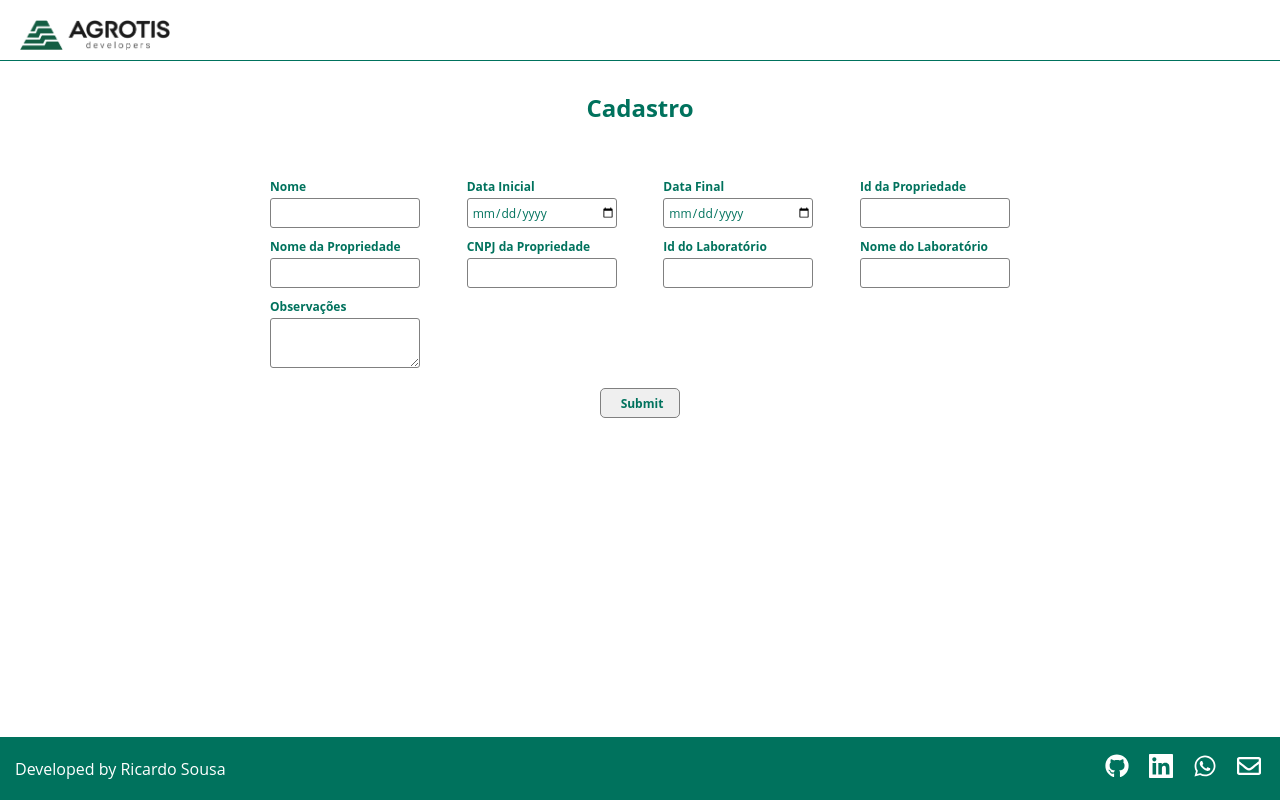
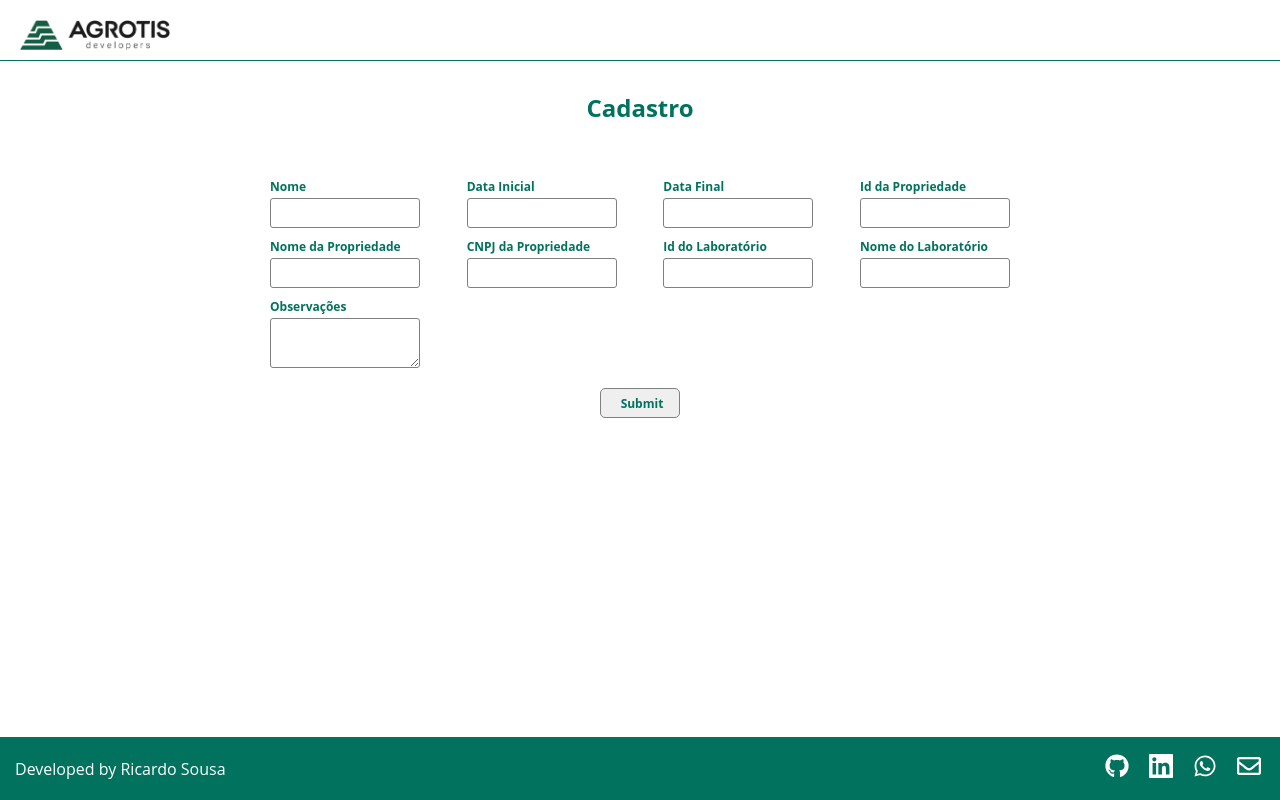
Before and after one commit to ricardo-sousa-dev/agrotis-frontend, a React (Create React App) app: page / in a window 1280 px wide. Built offline with nearby package versions, Linux system fonts and the light colour scheme.

Commit message:
feat: insert mask date in field

```diff
--- a/src/components/Form.jsx
+++ b/src/components/Form.jsx
@@ -1,6 +1,7 @@
 import React, { useState } from 'react';
 import { useForm } from 'react-hook-form';
-import { cnpjMask } from '../utils/inputMask';
+import cnpjMask from '../utils/cnpjMask';
+import dateMask from '../utils/dateMask';
 import styled from 'styled-components';
 import Backdrop from '@mui/material/Backdrop';
 import CircularProgress from '@mui/material/CircularProgress';
@@ -69,8 +70,9 @@ function Form() {
           <label>Data Inicial</label>
           <input {...register("dataInicial", { required: true })}
             data-cy="input-dataInicial"
-            type="date"
-            name='dataInicial' />
+            name='dataInicial'
+            value={dateMask(values.dataInicial || '')}
+            onChange={inputChange} />
           {errors.dataInicial?.type === 'required' && <span className="alert">Campo obrigatório</span>}
         </div>
 
@@ -78,8 +80,9 @@ function Form() {
           <label>Data Final</label>
           <input {...register("dataFinal", { required: true })}
             data-cy="input-dataFinal"
-            type="date"
-            name='dataFinal' />
+            name='dataFinal'
+            value={dateMask(values.dataFinal || '')}
+            onChange={inputChange} />
           {errors.dataFinal?.type === 'required' && <span className="alert">Campo obrigatório</span>}
         </div>
 
--- /dev/null
+++ b/src/utils/cnpjMask.js
@@ -0,0 +1,12 @@
+const cnpjMask = (value) => {
+  if (typeof value === "string") {
+    return value
+      .replace(/\D+/g, '') // não deixa ser digitado nenhuma letra
+      .replace(/(\d{2})(\d)/, '$1.$2') // captura 2 grupos de número o primeiro com 2 digitos e o segundo de com 3 digitos, apos capturar o primeiro grupo ele adiciona um ponto antes do segundo grupo de número
+      .replace(/(\d{3})(\d)/, '$1.$2')
+      .replace(/(\d{3})(\d)/, '$1/$2') // captura 2 grupos de número o primeiro e o segundo com 3 digitos, separados por /
+      .replace(/(\d{4})(\d)/, '$1-$2')
+      .replace(/(-\d{2})\d+?$/, '$1') // captura os dois últimos 2 números, com um - antes dos dois números
+  }
+}
+export default cnpjMask;
--- /dev/null
+++ b/src/utils/dateMask.js
@@ -0,0 +1,10 @@
+const dateMask = (value) => {
+  if (typeof value === "string") {
+    return value
+      .replace(/\D+/g, '') // não deixa ser digitado nenhuma letra
+      .replace(/(\d{2})(\d)/, '$1/$2') // captura 2 grupos de número o primeiro com 2 digitos e o segundo de com 2 digitos, apos capturar o primeiro grupo ele adiciona uma barra antes do segundo grupo de número
+      .replace(/(\d{2})(\d)/, '$1/$2')
+      .replace(/(\d{4})\d+?$/, '$1') // captura os dois últimos 4 números.
+  }
+}
+export default dateMask;
--- a/src/utils/inputMask.js
+++ /dev/null
@@ -1,10 +0,0 @@
-
-export const cnpjMask = (value) => {
-  return value
-    .replace(/\D+/g, '') // não deixa ser digitado nenhuma letra
-    .replace(/(\d{2})(\d)/, '$1.$2') // captura 2 grupos de número o primeiro com 2 digitos e o segundo de com 3 digitos, apos capturar o primeiro grupo ele adiciona um ponto antes do segundo grupo de número
-    .replace(/(\d{3})(\d)/, '$1.$2')
-    .replace(/(\d{3})(\d)/, '$1/$2') // captura 2 grupos de número o primeiro e o segundo com 3 digitos, separados por /
-    .replace(/(\d{4})(\d)/, '$1-$2')
-    .replace(/(-\d{2})\d+?$/, '$1') // captura os dois últimos 2 números, com um - antes dos dois números
-}
```
Also changed, not shown: 1 other file (tests, documents, lock files or other folders).
